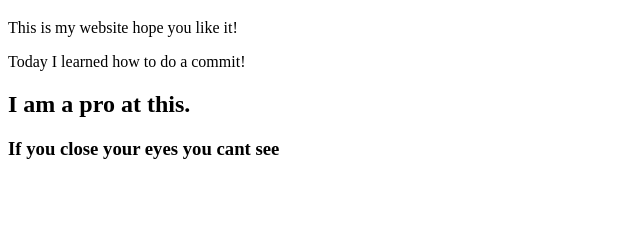
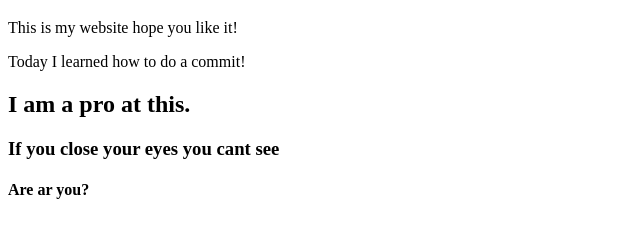
Before and after one commit to Mikaeli12/hello-world, a plain HTML site: page index.html in a window 1280 px wide. Shown: the part 61-298 px from the top of the page, without its empty margins (0-640 px from the left). Drawn offline with Linux system fonts and the light colour scheme.

Commit message:
added h4

```diff
--- a/index.html
+++ b/index.html
@@ -11,5 +11,6 @@
     <p>Today I learned how to do a commit!</p>
     <h2>I am a pro at this.</h2>
     <h3>If you close your eyes you cant see</h3>
+    <h4>Are ar you?</h4>
 </body>
 </html>
```
